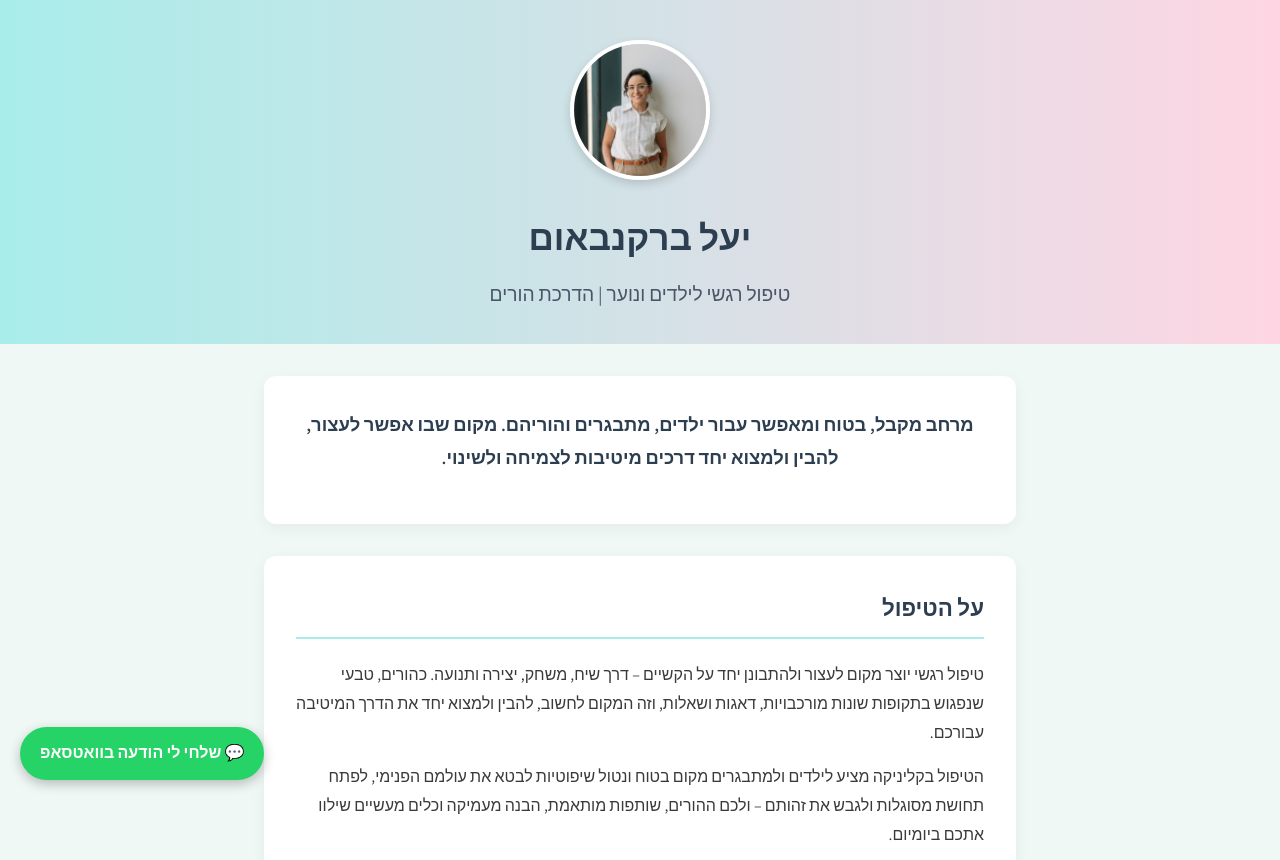
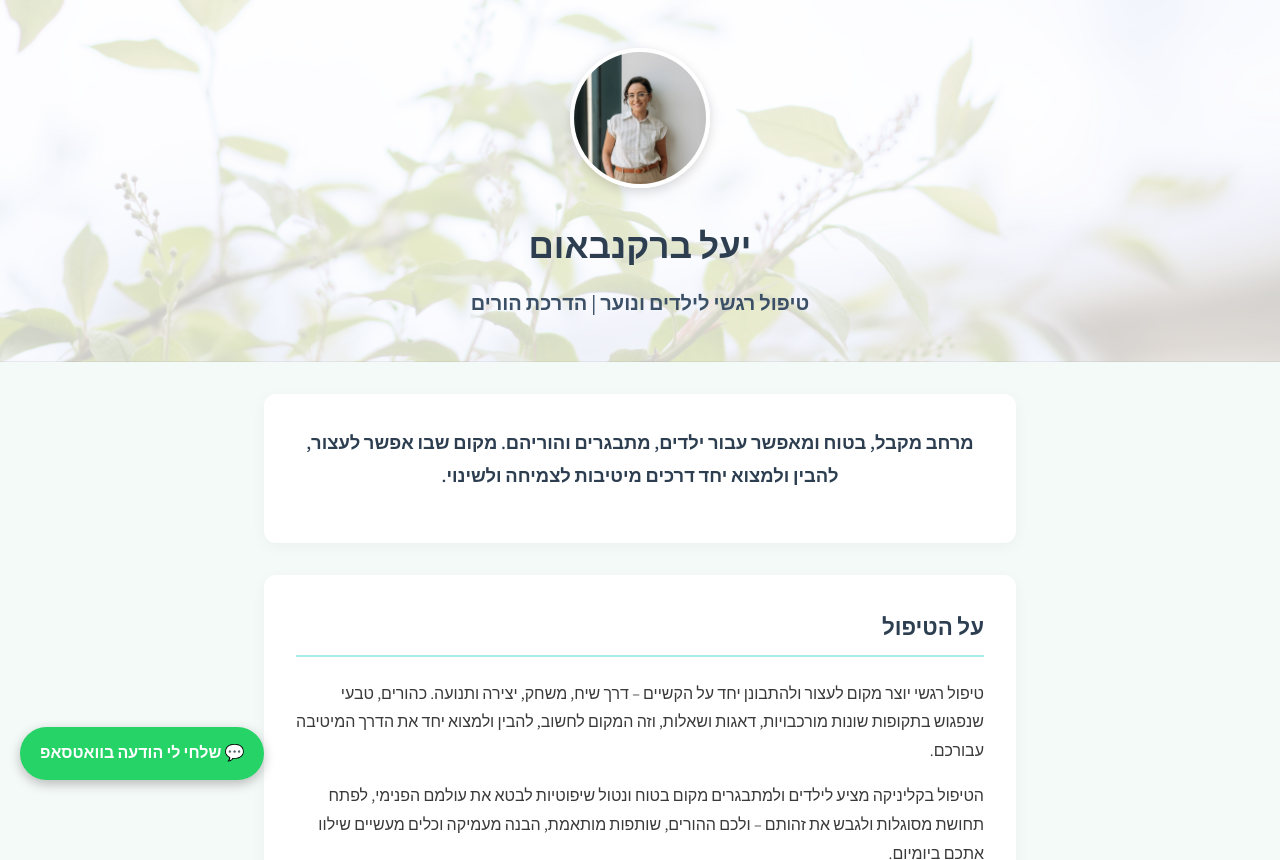
Before and after one commit to yaely1178/yael-website, a plain HTML site: page index.html in a window 1280 px wide. Shown: the top 860 px of the page. Drawn offline with Linux system fonts and the light colour scheme.

Commit message:
Update index.html

```diff
--- a/index.html
+++ b/index.html
@@ -12,17 +12,19 @@
     }
     body {
       font-family: 'Assistant', sans-serif;
-      background-color: #f0f8f6;
+      background-color: #f4faf8;
       color: #3a3a3a;
       margin: 0;
       padding: 0;
       line-height: 1.8;
     }
     header {
-      background: linear-gradient(to right, #a8edea, #fed6e3);
+      background: linear-gradient(rgba(255, 255, 255, 0.78), rgba(255, 255, 255, 0.78)),
+                  url('header-bg.jpg.jpg') center/cover no-repeat;
       color: #2c3e50;
-      padding: 2.5rem 1rem 2rem;
+      padding: 3rem 1rem 2.5rem;
       text-align: center;
+      border-bottom: 1px solid rgba(0, 0, 0, 0.06);
     }
     header img {
       width: 140px;
@@ -30,7 +32,7 @@
       object-fit: cover;
       border-radius: 50%;
       border: 4px solid #ffffff;
-      box-shadow: 0 4px 10px rgba(0,0,0,0.15);
+      box-shadow: 0 4px 12px rgba(0,0,0,0.15);
       margin-bottom: 1rem;
     }
     header h1 {
@@ -40,9 +42,9 @@
     }
     header h2 {
       margin: 0.5rem 0 0;
-      font-size: 1.2em;
-      font-weight: 400;
-      color: #4a5568;
+      font-size: 1.25em;
+      font-weight: 600;
+      color: #3b5066;
     }
     .container {
       max-width: 800px;
@@ -53,7 +55,7 @@
       background: #ffffff;
       padding: 2rem;
       border-radius: 12px;
-      box-shadow: 0 4px 15px rgba(0,0,0,0.05);
+      box-shadow: 0 4px 15px rgba(0,0,0,0.04);
       margin-bottom: 2rem;
     }
     h3 {
@@ -148,13 +150,13 @@
       <h3>דרכי יצירת קשר</h3>
       <p>מוזמנים לפנות לשיחת היכרות ראשונית, בה נקשיב לצורך ונבדוק כיצד אוכל ללוות אתכם.</p>
       <p>📞 טלפון: <a href="tel:0542332575">054-2332575</a></p>
-      <p>📧 דוא"ל: <a href="mailto:yaely1178@gmail.com">yaely1178@gmail.com</a></p>
+      <p>📧 דוא"ל: <a href="url?id=53">yaely1178@gmail.com</a></p>
       <p>📍 כתובת הקליניקה: כיכר המושבה, הוד השרון</p>
     </section>
 
   </div>
 
-  <!-- כפתור וואטסאפ צף שמלווה את הגולש -->
+  <!-- כפתור וואטסאפ צף -->
   <a class="floating-whatsapp" href="https://wa.me/972542332575?text=%D7%94%D7%99%20%D7%99%D7%A2%D7%9C%2C%20%D7%94%D7%92%D7%A2%D7%AA%D7%99%20%D7%9E%D7%94%D7%90%D7%AA%D7%A8%20%D7%95%D7%90%D7%A9%D7%9E%D7%97%20%D7%9C%D7%A9%D7%9E%D7%95%D7%A2%20%D7%A4%D7%A8%D7%98%D7%99%D7%9D" target="_blank">
     💬 שלחי לי הודעה בוואטסאפ
   </a>
```
